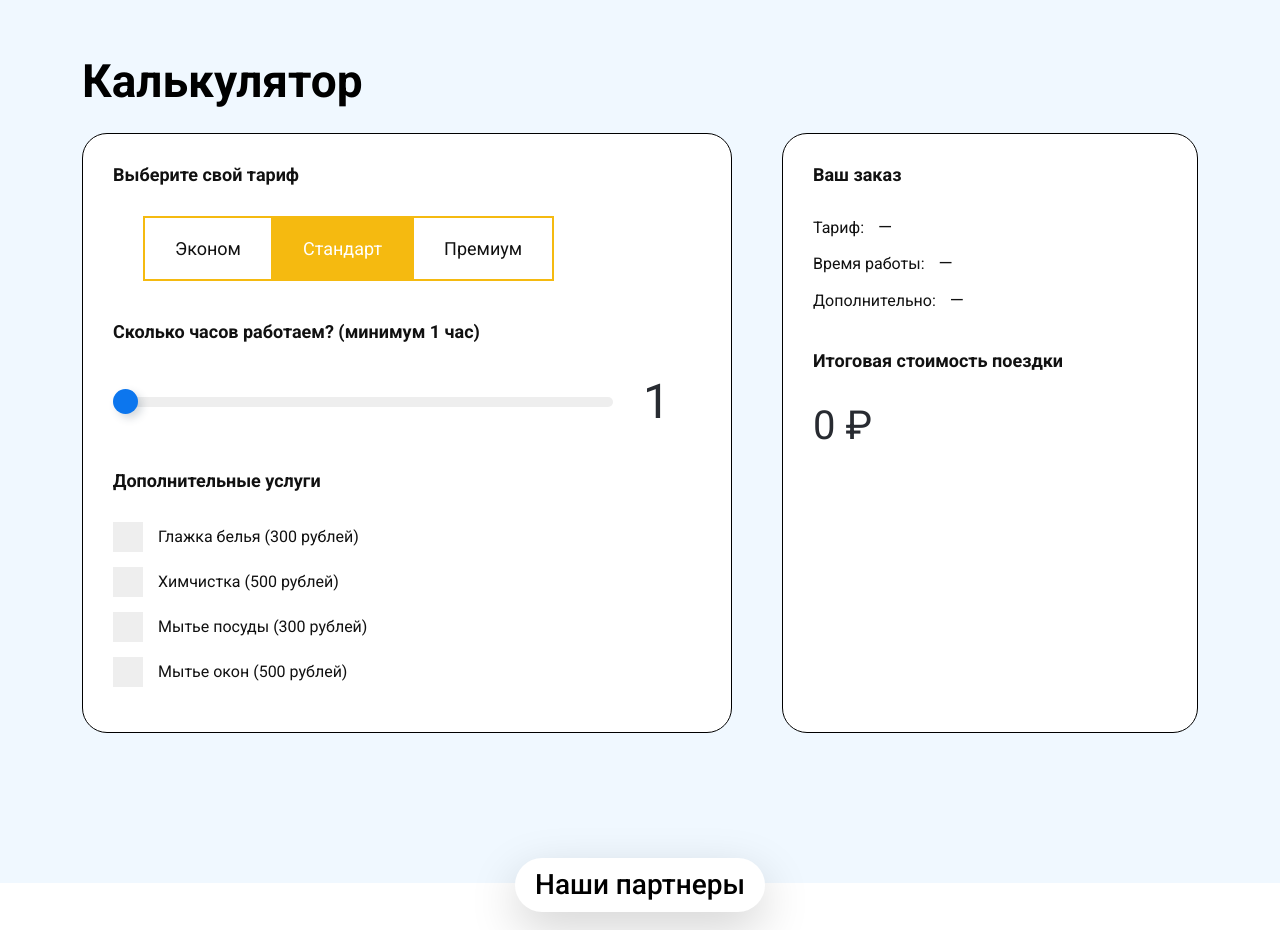
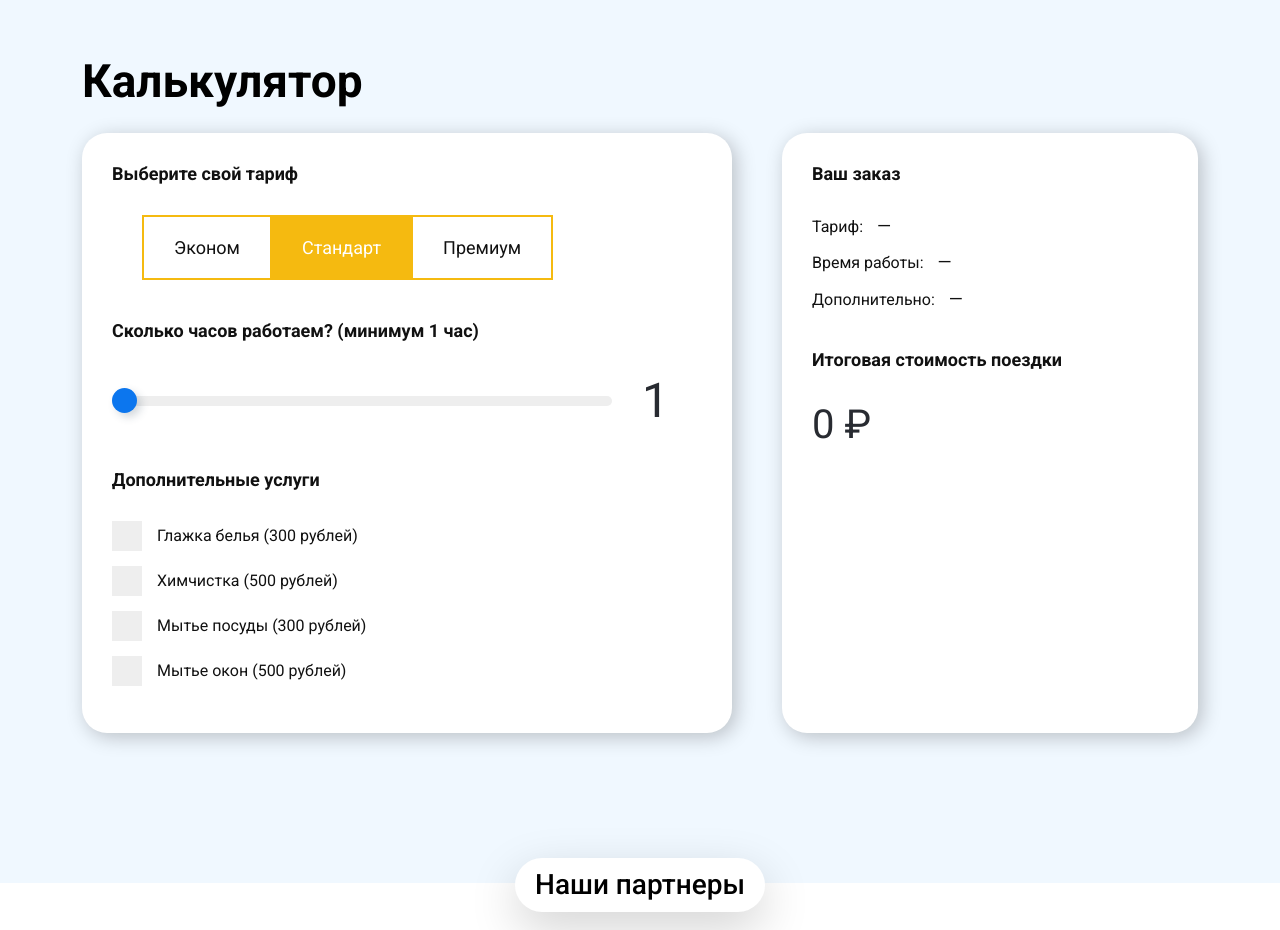
Before and after one commit to Annegin/cleaning-home, a plain HTML site: page index.html in a window 1280 px wide. Shown: the part 1140-2070 px from the top of the page. Drawn offline with Linux system fonts and the light colour scheme.

Commit message:
Update style.css

```diff
--- a/css/style.css
+++ b/css/style.css
@@ -39,7 +39,7 @@ body {
 
 
 .form {
-  border: 1.5px solid black;
+  box-shadow: 4px 4px 20px rgba(0, 0, 0, 0.23);
   width: 50%;
   height: 60%;
   background-color: #fff;
```
